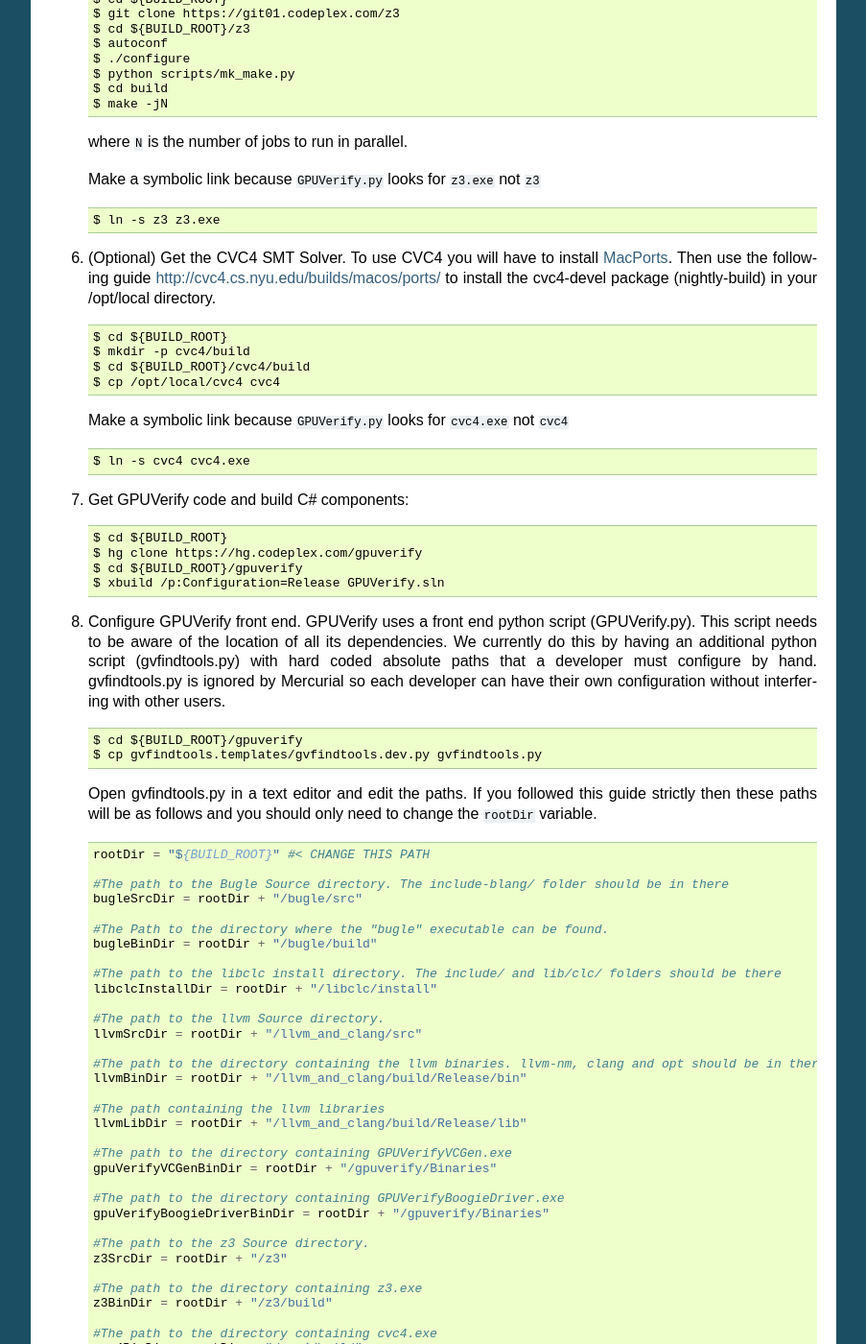
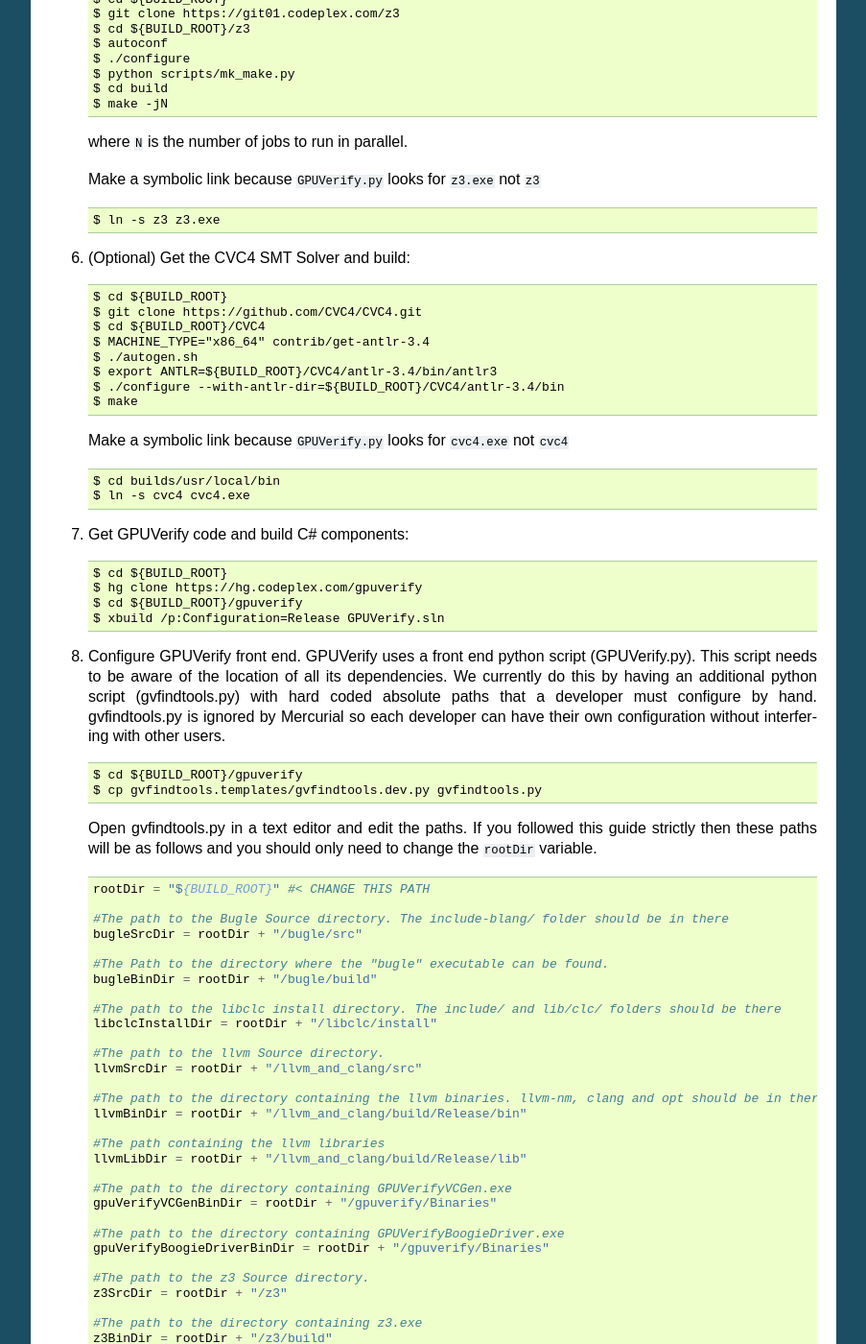
Before and after one commit to mc-imperial/gpuverify, a Sphinx documentation site: the page built from Documentation/developer_guide.rst, in a window 1280 px wide and 1400 px high, scrolled down 5404 px. Shown: the whole window at 96% size, without its empty margins (198-1101 px from the left). Built offline with Sphinx 7.4.7, drawn with Linux system fonts in a browser that asks for light colours; formulas are drawn with MathJax 3; some of the changed text lies outside the part shown.

Commit message:
Mac CVC4 build instructions not depending on macports

```diff
--- a/Documentation/developer_guide.rst
+++ b/Documentation/developer_guide.rst
@@ -328,21 +328,21 @@ Replace as appropriate or setup an environment variable.::
 
     $ ln -s z3 z3.exe
 
-#. (Optional) Get the CVC4 SMT Solver.
-   To use CVC4 you will have to install `MacPorts <http://www.macports.org>`_.
-   Then use the following guide `<http://cvc4.cs.nyu.edu/builds/macos/ports/>`_
-   to install the cvc4-devel package (nightly-build) in your /opt/local
-   directory.
-   ::
+#. (Optional) Get the CVC4 SMT Solver and build::
 
     $ cd ${BUILD_ROOT}
-    $ mkdir -p cvc4/build
-    $ cd ${BUILD_ROOT}/cvc4/build
-    $ cp /opt/local/cvc4 cvc4
+    $ git clone https://github.com/CVC4/CVC4.git
+    $ cd ${BUILD_ROOT}/CVC4
+    $ MACHINE_TYPE="x86_64" contrib/get-antlr-3.4
+    $ ./autogen.sh
+    $ export ANTLR=${BUILD_ROOT}/CVC4/antlr-3.4/bin/antlr3
+    $ ./configure --with-antlr-dir=${BUILD_ROOT}/CVC4/antlr-3.4/bin
+    $ make
 
    Make a symbolic link because ``GPUVerify.py`` looks for ``cvc4.exe`` not ``cvc4``
    ::
 
+    $ cd builds/usr/local/bin
     $ ln -s cvc4 cvc4.exe
 
 #. Get GPUVerify code and build C# components::
@@ -402,7 +402,7 @@ Replace as appropriate or setup an environment variable.::
       z3BinDir = rootDir + "/z3/build"
 
       #The path to the directory containing cvc4.exe
-      cvc4BinDir = rootDir + "/cvc4/build"
+      cvc4BinDir = rootDir + "/CVC4/builds/usr/local/bin"
 
 #. (Optional) Build the documentation. This requires the Sphinx python module,
    which you can install using ``easy_install``.::
```
